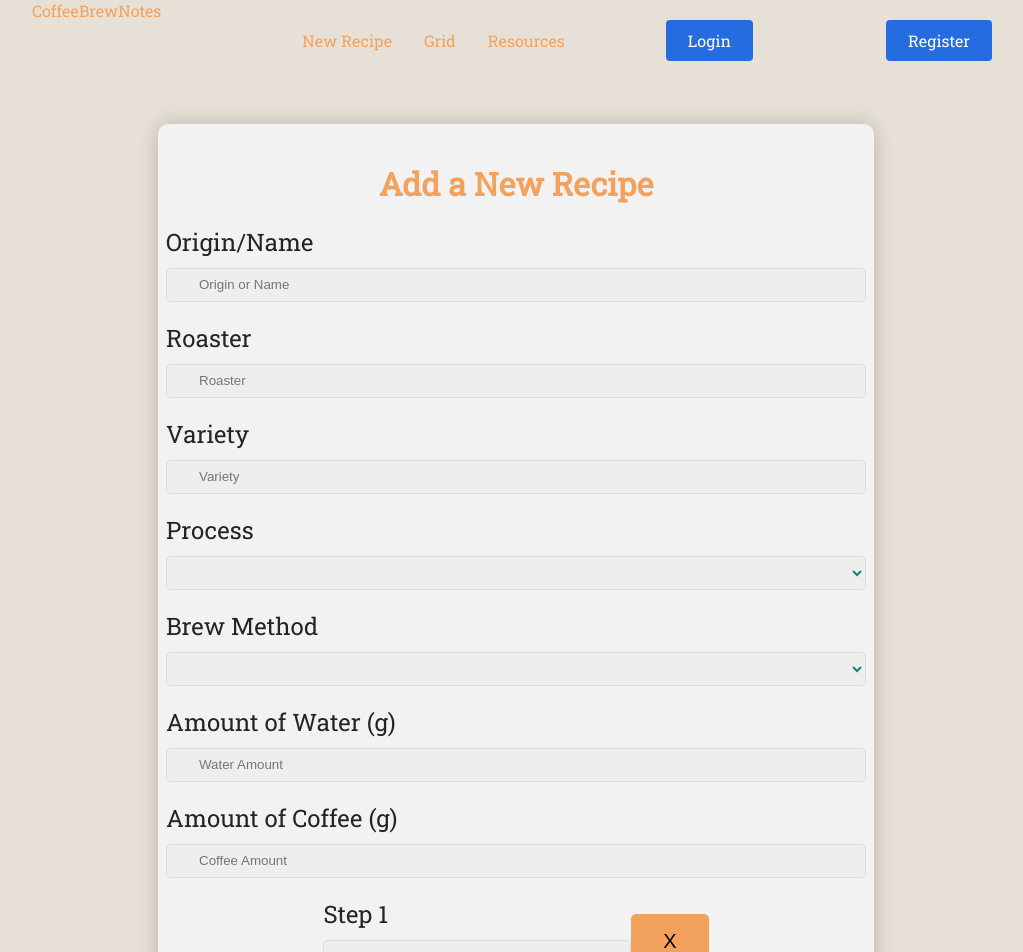
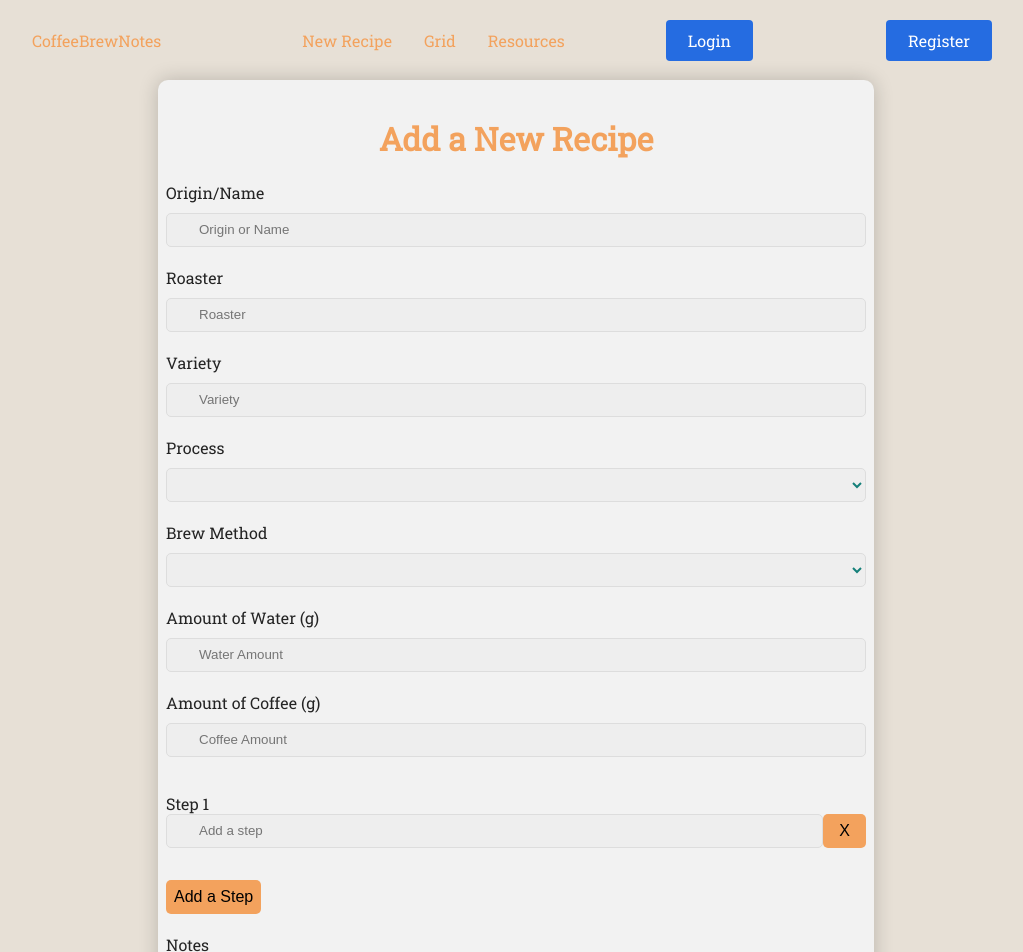
Before and after one commit to rafawelsh/CoffeeBrewNotes, a React (Create React App) app in the folder client/: page /new-recipe in a window 1280 px wide. Shown: the top 952 px of the page, without its empty margins (124-1147 px from the left). Built offline with nearby package versions, Linux system fonts and the light colour scheme.

Commit message:
Grid Layout edits & nav

```diff
--- a/client/src/components/CoffeeForm/CoffeeForm.js
+++ b/client/src/components/CoffeeForm/CoffeeForm.js
@@ -7,6 +7,7 @@ import {
 	FormWrapper,
 	Input,
 	Label,
+	Steps,
 	Button,
 	AddStepButton,
 } from "../../styles/FormStyles";
@@ -113,22 +114,22 @@ function RecipeForm() {
 														className='row'
 														key={index}
 														style={{
-															display: "flex",
-															width: "fit-content",
-															margin: "0 auto",
+															margin: "1rem auto",
 														}}
 													>
 														<div className='col'>
 															<Label htmlFor={`steps.${index}`}>
 																Step {index + 1}
 															</Label>
+															<Steps>
 																<Input
 																	name={`steps.${index}`}
 																	placeholder='Add a step'
 																	type='text'
+																	style={{
+																		margin: "0 auto",
+																	}}
 																/>
-														</div>
-														<div className='col'>
 																<Button
 																	type='Button'
 																	className='secondary'
@@ -136,6 +137,7 @@ function RecipeForm() {
 																>
 																	X
 																</Button>
+															</Steps>
 														</div>
 													</div>
 												))}
--- a/client/src/components/FIlteredPropsInputField.js
+++ b/client/src/components/FIlteredPropsInputField.js
@@ -1,7 +1,7 @@
 import React from "react";
 import { Field } from "formik";
 
-function FilteredPropsInputField({ className, as, valid, error, ...props }) {
+function FilteredPropsInputField({ className, valid, error, ...props }) {
 	return <Field className={className} {...props} />;
 }
 
--- a/client/src/components/RecipeView/RecipesGrid.js
+++ b/client/src/components/RecipeView/RecipesGrid.js
@@ -1,7 +1,7 @@
 import React, { useState, useEffect } from "react";
 import axios from "axios";
 import { StyledGrid, StyledItem, NavLink } from "../../styles/RecipeGridStyles";
-import { PageContainer, PageWrapper } from "../../styles/PageStyles";
+import { PageContainer } from "../../styles/PageStyles";
 import CoffeeIcon from "../../images/coffee.png";
 
 function RecipesGrid() {
@@ -28,7 +28,7 @@ function RecipesGrid() {
 
 	const formattedDate = (mongoDate) => {
 		const date = new Date(mongoDate);
-		let month = date.getMonth();
+		let month = date.getMonth() + 1;
 		let day = date.getDay();
 		return (
 			<>
@@ -39,6 +39,10 @@ function RecipesGrid() {
 		);
 	};
 
+	const formattedRatio = (water, coffee) => {
+		let coffeeRatio = (water / coffee).toFixed(2);
+		return <p>Ratio: {coffeeRatio} : 1</p>;
+	};
 	return (
 		<PageContainer>
 			<h1>List of recipes</h1>
@@ -46,13 +50,12 @@ function RecipesGrid() {
 				{recipeEntries.map((recipe) => (
 					<StyledItem key={recipe._id}>
 						<NavLink to={`grid/${recipe._id}`}>
-							{/* <img src={CoffeeIcon} alt='icon' /> */}
+							<img src={CoffeeIcon} alt='icon' />
 							<div>
-								<p className='method'>Method: {recipe.brewMethod}</p>
 								<p className='roaster'>Roaster: {recipe.roaster}</p>
-							</div>
-							<div>
-								<p className='origin'>Origin: {recipe.coffeeOrigin}</p>
+								<p className='coffeename'>Name: {recipe.coffeeName}</p>
+
+								{formattedRatio(recipe.waterAmount, recipe.coffeeAmount)}
 								{formattedDate(recipe.created)}
 							</div>
 						</NavLink>
--- a/client/src/styles/FormStyles.js
+++ b/client/src/styles/FormStyles.js
@@ -5,7 +5,7 @@ import FilteredPropsInputField from "../components/FilteredPropsInputField";
 export const SharedFormContainer = css`
 	margin: 0 auto;
 	background: ${colors.backgroundLight};
-	height: 90vh;
+	min-height: 90vh;
 	display: flex;
 	flex-direction: column;
 	justify-content: center;
@@ -19,7 +19,6 @@ export const FormContainer = styled.div`
 
 export const RecipeFormContainer = styled.div`
 	${SharedFormContainer};
-	height: 1200px;
 `;
 
 export const FormWrapper = styled.div`
@@ -55,7 +54,7 @@ export const SharedFormStyles = css`
 
 export const Label = styled.label`
 	color: ${colors.textColor};
-	font-size: 1.5rem;
+	font-size: 1rem;
 `;
 export const Select = styled.select`
 	${SharedFormStyles}
@@ -67,11 +66,15 @@ export const Input = styled(FilteredPropsInputField)`
 	width: 100%;
 `;
 
+export const StepsDiv = styled.div``;
+export const Steps = styled.div`
+	display: flex;
+	align-items: center;
+`;
 export const Button = styled.button`
 	background: ${colors.highlight};
-	margin-top: 1rem;
-	font-size: 1.25rem;
-	padding: 1rem 2rem;
+	font-size: 1rem;
+	padding: 0.5rem 1rem;
 	border: none;
 	border-radius: 5px;
 	cursor: pointer;
@@ -82,6 +85,6 @@ export const Button = styled.button`
 `;
 
 export const AddStepButton = styled(Button)`
-	font-size: 1.25rem;
 	padding: 0.5rem;
+	margin: 1rem 0 1.25rem 0;
 `;
--- a/client/src/styles/NavBarStyles.js
+++ b/client/src/styles/NavBarStyles.js
@@ -8,6 +8,7 @@ export const Nav = styled.nav`
 	min-height: 10vh;
 	display: flex;
 	justify-content: space-between;
+	align-items: center;
 	padding: 0rem calc((100vw - 1000px) / 2);
 	z-index: 10;
 `;
--- a/client/src/styles/RecipeGridStyles.js
+++ b/client/src/styles/RecipeGridStyles.js
@@ -14,17 +14,17 @@ export const StyledItem = styled.li`
 	border-radius: 10px;
 	flex: 1 1 200px;
 	margin: 1rem;
-	display: grid;
 
 	img {
-		height: 10%;
-		width: auto;
+		height: 20%;
+		width: 15%;
+		padding: 1rem;
 	}
 `;
 
 export const NavLink = styled(Link)`
 	text-decoration: none;
-
+	display: flex;
 	&:focus,
 	&:hover,
 	&:visited,
```
Also changed, not shown: 1 other file (tests, documents, lock files or other folders). Lines whose indentation alone changed are shown as unchanged.
